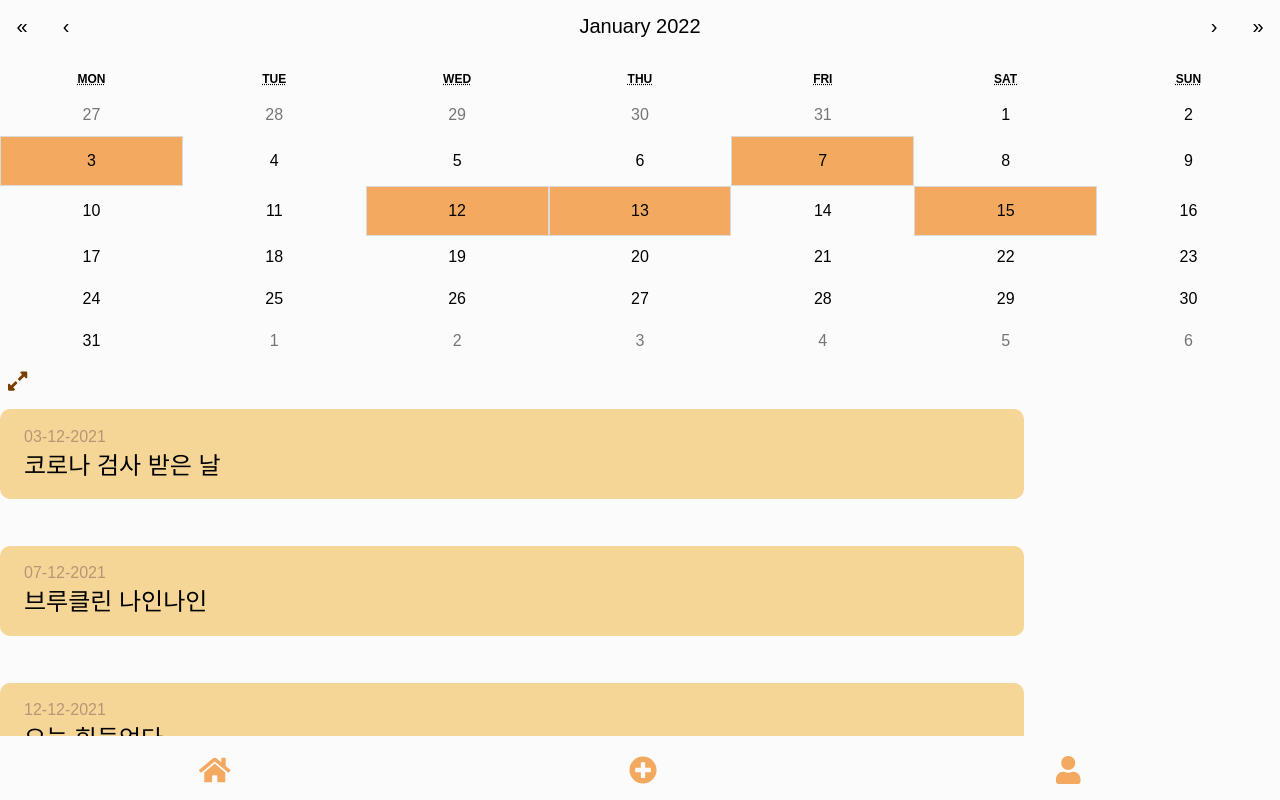
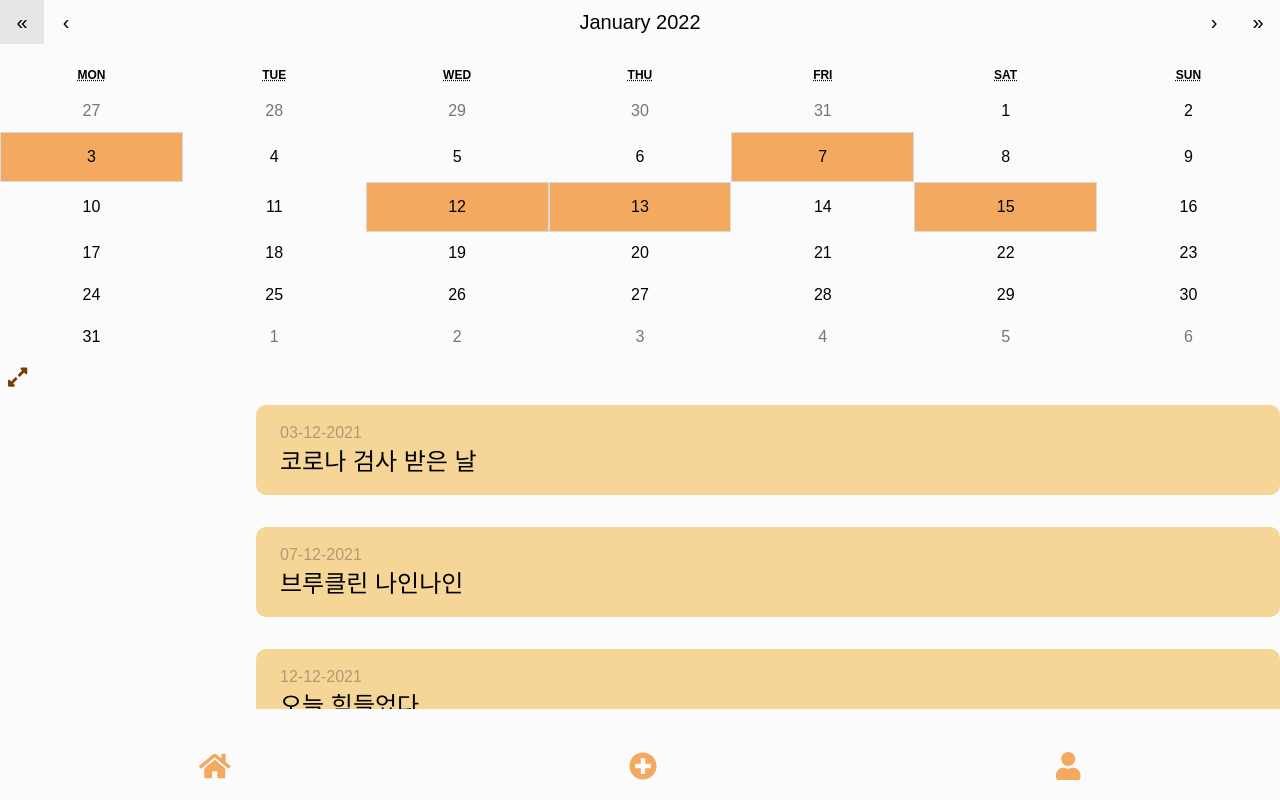
Before and after one commit to ATEAM-dAIz/daiz-front, a React (Create React App) app: page /main in a window 1280 px wide. Built offline with nearby package versions, Linux system fonts and the light colour scheme; a web font is replaced by a local one.

Commit message:
Fix: remove Swiper & change design

```diff
--- a/src/components/Navigation.jsx
+++ b/src/components/Navigation.jsx
@@ -11,12 +11,10 @@ import {
 
 const Navigation = ({ fullScreen }) => {
   return (
-    <div>
-      <div className={styles.icons}>
-        <FontAwesomeIcon icon={faHome} />
-        <FontAwesomeIcon icon={faPlusCircle} />
-        <FontAwesomeIcon icon={faUser} />
-      </div>
+    <div className={styles.icons}>
+      <FontAwesomeIcon icon={faHome} />
+      <FontAwesomeIcon icon={faPlusCircle} />
+      <FontAwesomeIcon icon={faUser} />
     </div>
   );
 };
--- a/src/pages/Main.jsx
+++ b/src/pages/Main.jsx
@@ -22,8 +22,6 @@ SwiperCore.use([Autoplay, Pagination]);
 const Main = () => {
   const [fullScreen, setFullScreen] = useState(false);
 
-  console.log(fullScreen);
-
   return (
     <div className={fullScreen ? styles.dimmer : styles.container}>
       <CalendarBox fullScreen={fullScreen} />
@@ -34,28 +32,17 @@ const Main = () => {
         onClick={() => setFullScreen(!fullScreen)}
       />
 
-      <Swiper
-        slidesPerView={3}
-        direction={"vertical"}
-        spaceBetween={10}
-        className={fullScreen ? styles.mySwiperMoved : styles.mySwiper}
-      >
-        <SwiperSlide>
-          <TextPreview id={0} />
-        </SwiperSlide>
-        <SwiperSlide>
-          <TextPreview id={1} />
-        </SwiperSlide>
-        <SwiperSlide>
-          <TextPreview id={2} />
-        </SwiperSlide>
-        <SwiperSlide>
-          <TextPreview id={3} />
-        </SwiperSlide>
-        <SwiperSlide>
-          <TextPreview id={4} />
-        </SwiperSlide>
-      </Swiper>
+      <div className={fullScreen ? styles.mySwiperMoved : styles.mySwiper}>
+        <TextPreview id={0} />
+        <TextPreview id={1} />
+        <TextPreview id={2} />
+        <TextPreview id={3} />
+        <TextPreview id={4} />
+        <TextPreview id={5} />
+        <TextPreview id={6} />
+        <TextPreview id={7} />
+        <TextPreview id={8} />
+      </div>
 
       <Navigation fullScreen={fullScreen} />
     </div>
--- a/src/pages/Main.module.scss
+++ b/src/pages/Main.module.scss
@@ -1,15 +1,10 @@
 @import "../styles/utils.scss";
 
 .container {
-  position: relative;
   height: 100%;
-  margin-top: 4px;
 }
 .dimmer {
-  position: absolute;
-  top: 0;
   width: 100%;
-  height: 100vh;
   background-color: $background-color;
 }
 
@@ -21,14 +16,20 @@
 }
 
 .mySwiper {
-  position: absolute;
+  display: flex;
+  flex-direction: column;
+  align-items: flex-end;
   width: 100%;
-  height: 50%;
+  height: 40%;
+  overflow-y: scroll;
 }
 
 .mySwiperMoved {
-  top: 0;
+  display: flex;
+  flex-direction: column;
+  align-items: flex-end;
   width: 100%;
-  height: 100%;
-  animation: slidein 3s linear 1s;
+  height: calc(100vh - 100px);
+  overflow-y: scroll;
+  // animation: slidein 3s linear 1s;
 }
```
